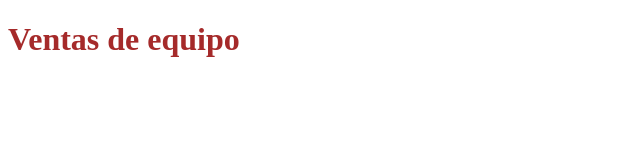
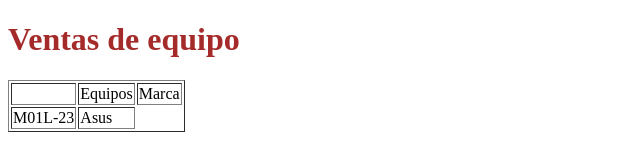
Before and after one commit to David-2311/Taller01, a plain HTML site: page index.html in a window 1280 px wide. Shown: the whole page, without its empty margins (0-640 px from the left). Drawn offline with Linux system fonts and the light colour scheme.

Commit message:
Taller version 02

```diff
--- a/index.html
+++ b/index.html
@@ -12,5 +12,15 @@
 </head>
 <body>
     <h1 class="color">Ventas de equipo</h1>
+    <table border="1">
+        <th>
+            <td>Equipos</td>
+            <td>Marca</td>
+        </th>
+        <tr>
+            <td>M01L-23</td>
+            <td>Asus</td>
+        </tr>
+    </table>
 </body>
 </html>
```
